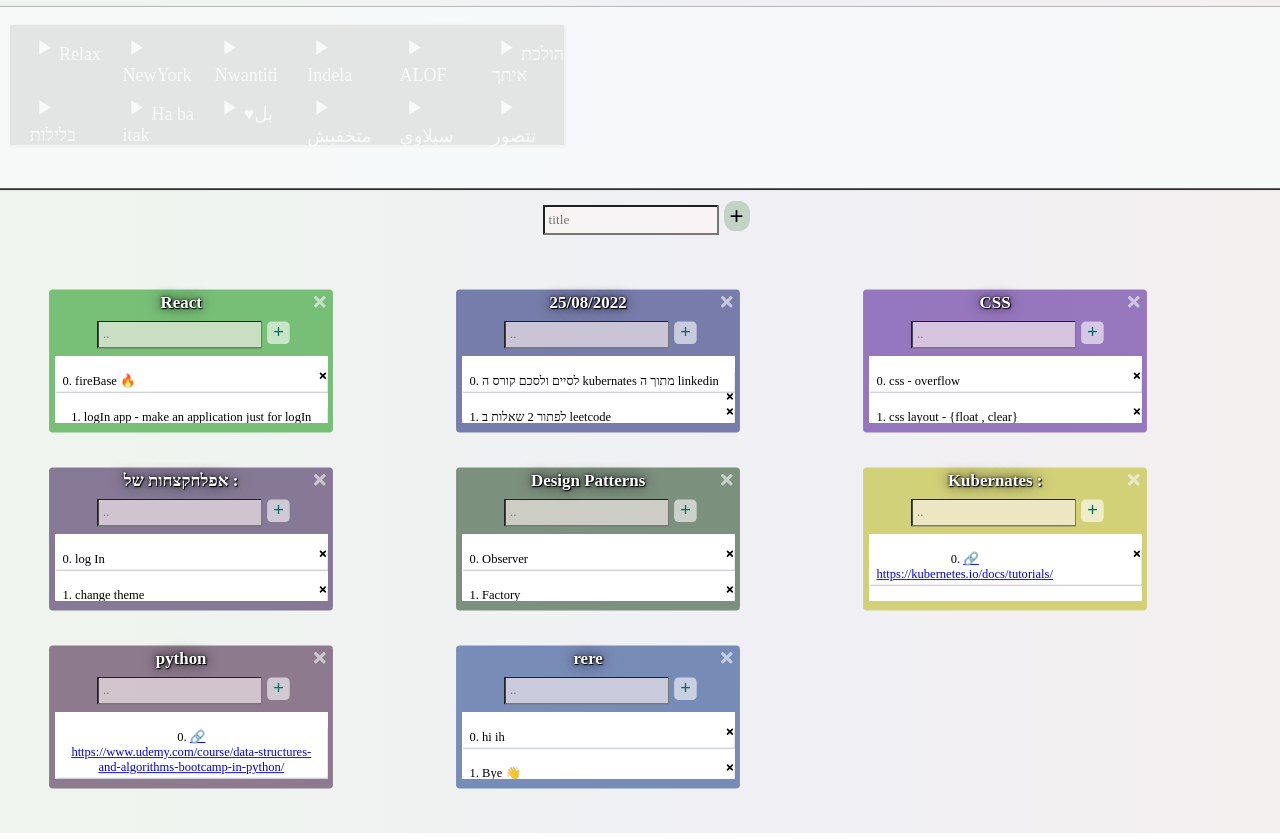
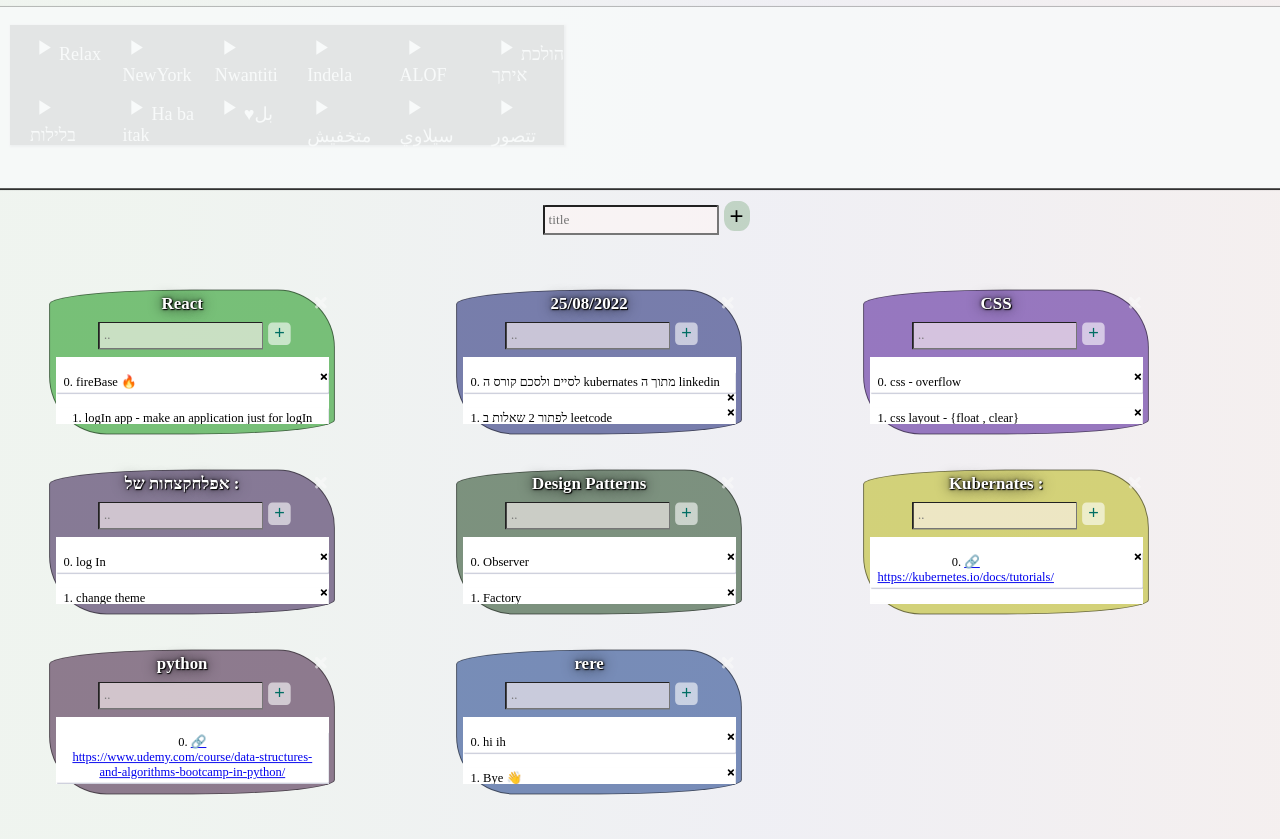
Before and after one commit to rehamAbass/to-do-v3, a React (Create React App) app: page / in a window 1280 px wide. Shown: the top 839 px of the page. Built offline with nearby package versions, Linux system fonts and the light colour scheme; data requests are answered from the project's data file; a web font is replaced by a local one.

Commit message:
Update Card.css

```diff
--- a/src/components/Card/Card.css
+++ b/src/components/Card/Card.css
@@ -12,7 +12,7 @@
     text-align: center;
     content: none;
 
-/*     border: 1px solid rgb(10,10,10,0.5); */
+    border: 1px solid rgb(10,10,10,0.5);
   border-radius: 50% 20% / 10% 40%;
     transition: transform 0.5s ease-out;
     width: 300px;
@@ -20,8 +20,10 @@
     overflow-y: scroll;
     margin: 10px;
     margin-top:15px;
-    border-radius:4px;
-    z-index:200;
+
+/*     border-radius:4px; */
+
+  z-index:200;
     word-wrap: break-word;
      /* transform: scale(1.27); */
     /* opacity:0.96; */
```
